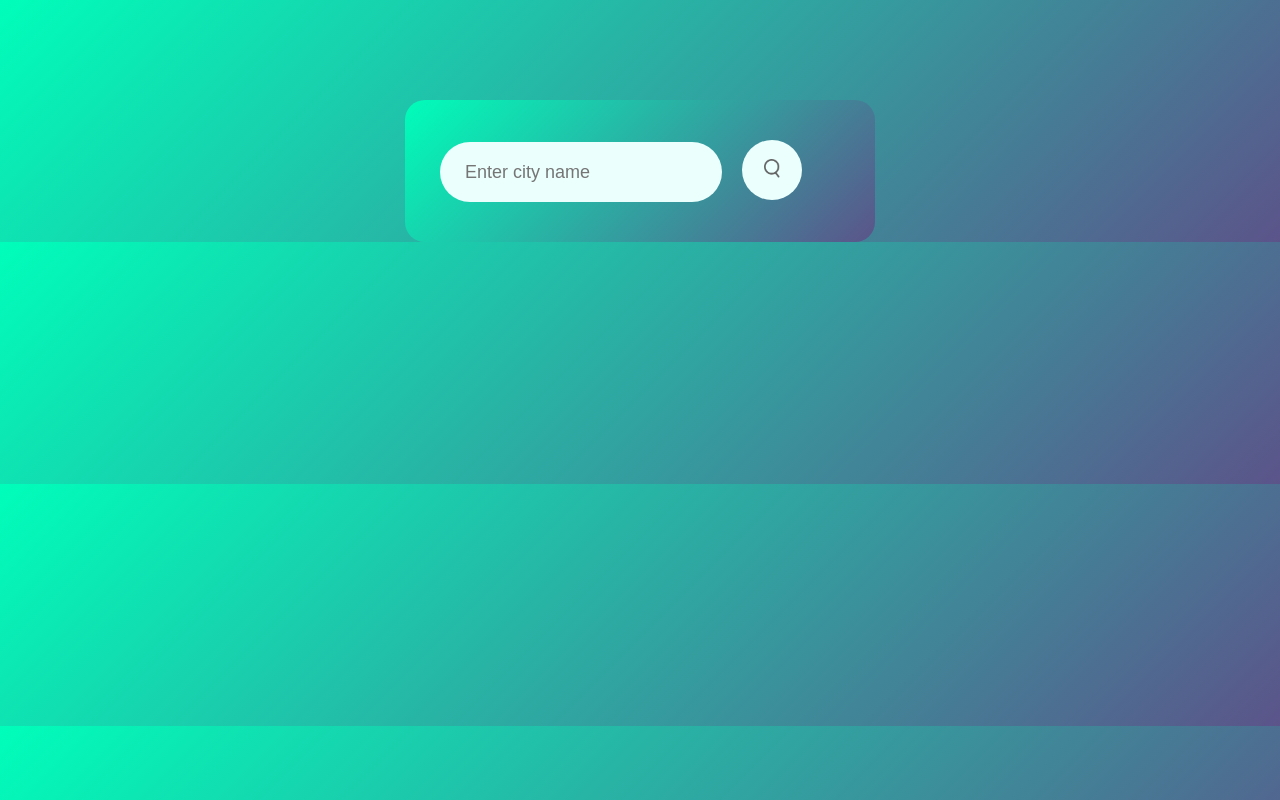
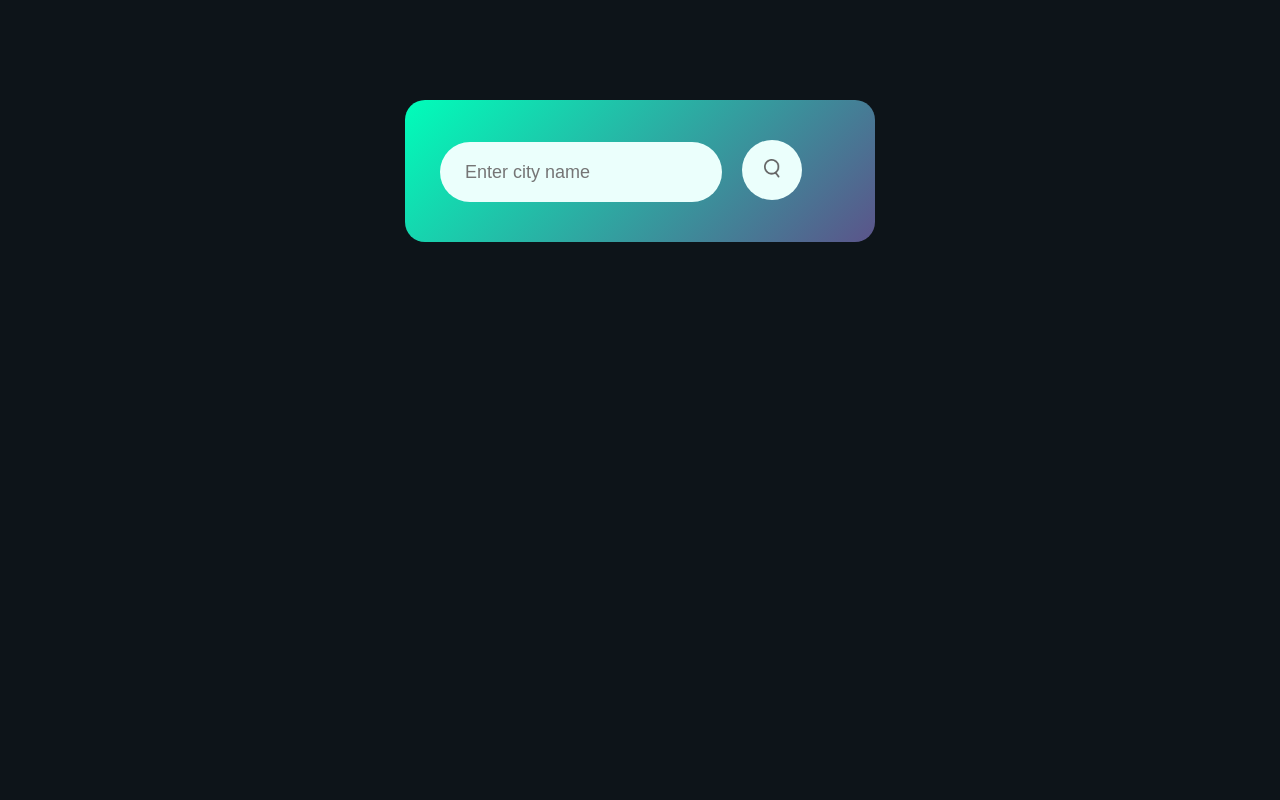
Before and after one commit to Faizan123post/weattherapp.github.io, a plain HTML site: page index.html in a window 1280 px wide. Drawn offline with Linux system fonts and the light colour scheme.

Commit message:
Update style.css

```diff
--- a/style.css
+++ b/style.css
@@ -5,7 +5,7 @@
  }
 
  body{
-    background:linear-gradient(135deg,#00feba,#5b548a);
+    background-color:#0d1419;
     width:100%;
     height:
 
```
